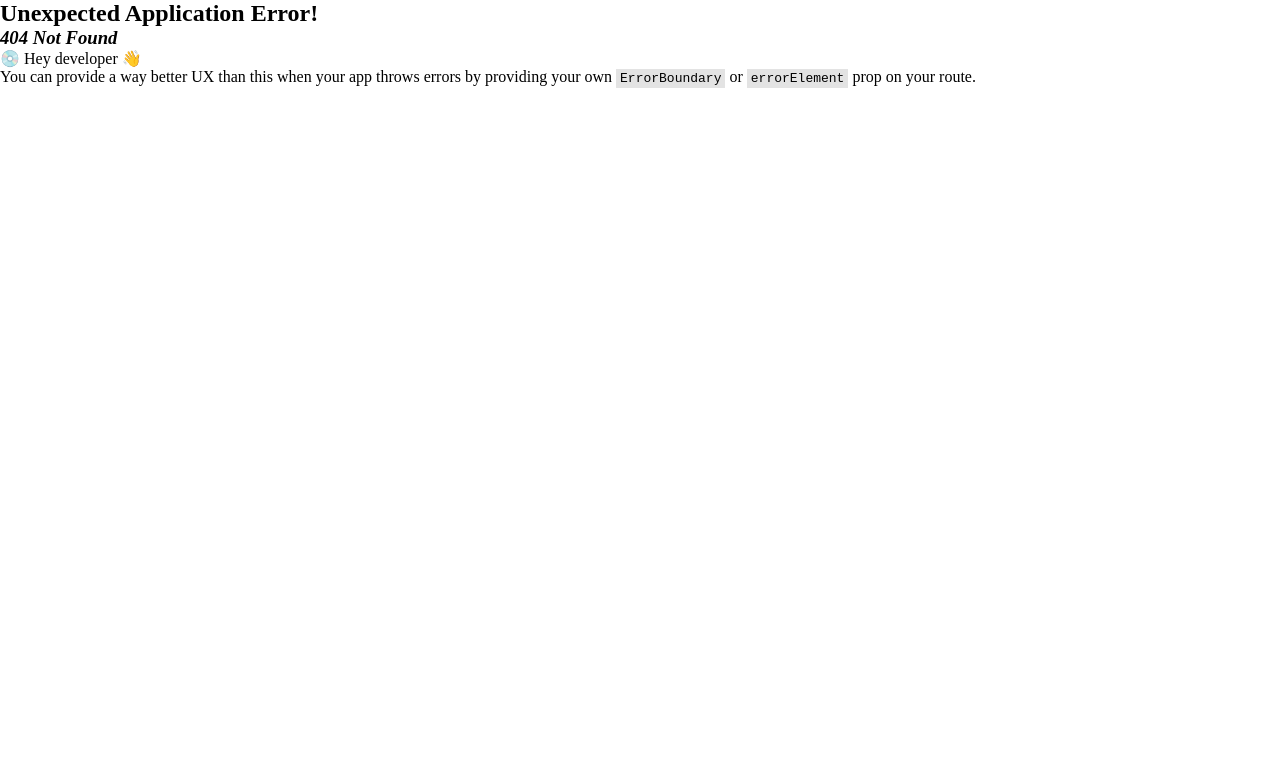
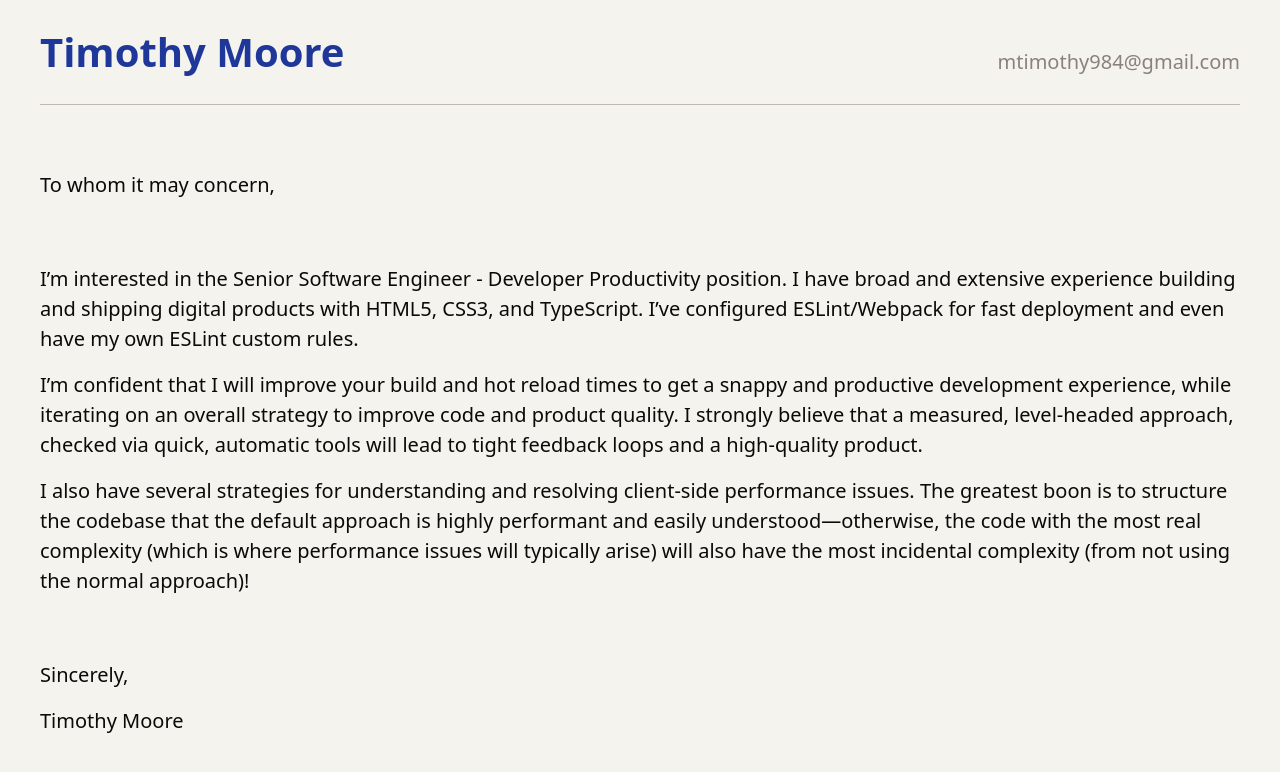
Before and after one commit to Tjstretchalot/mtimothy, a React (Create React App) app: page /snowflake in a window 1280 px wide. Before the commit this address had no page. Shown: the top 772 px of the page. Built offline with nearby package versions, Linux system fonts and the light colour scheme.

Commit message:
add snowflake cover

```diff
--- a/post_build.js
+++ b/post_build.js
@@ -1,6 +1,6 @@
 const fs = require('fs');
 
-const targets = ['microsoft', 'dell', 'fanduel', 'tempus'];
+const targets = ['microsoft', 'dell', 'fanduel', 'tempus', 'snowflake'];
 
 for (const target of targets) {
   fs.copyFile('build/index.html', `build/${target}.html`, (err) => {
--- a/src/index.tsx
+++ b/src/index.tsx
@@ -8,6 +8,7 @@ import { MicrosoftCover } from './routes/microsoft_cover/MicrosoftCover';
 import { DellCover } from './routes/dell_cover/DellCover';
 import { FanduelCover } from './routes/fanduel_cover/FanduelCover';
 import { TempusCover } from './routes/tempus_cover/TempusCover';
+import { SnowflakeCover } from './routes/snowflake_cover/SnowflakeCover';
 
 const root = ReactDOM.createRoot(
   document.getElementById('root') as HTMLElement
@@ -35,6 +36,10 @@ const router = createBrowserRouter(
       path: '/tempus',
       element: <TempusCover />,
     },
+    {
+      path: '/snowflake',
+      element: <SnowflakeCover />,
+    },
   ],
   {
     future: {
--- /dev/null
+++ b/src/routes/snowflake_cover/SnowflakeCover.tsx
@@ -0,0 +1,129 @@
+import { PropsWithChildren, ReactElement } from 'react';
+import { WithVWC } from '../../components/WithVWC';
+import { COLOR_CLASSES } from '../../styles/colors';
+import { LAYOUT } from '../../styles/layout';
+import { OVERFLOW } from '../../styles/overflow';
+import { combineClasses } from '../../shared/rendering/combineClasses';
+import { useAttachedContext } from '../../shared/context/useAttachedContext';
+import { FixedSize } from '../../components/layout/FixedSize';
+import { VerticalSpacer } from '../../components/layout/VerticalSpacer';
+import { SPACERS } from '../../styles/spacers';
+import { TYPOGRAPHY, TYPOGRAPHY_MODIFIERS } from '../../styles/typography';
+import { RESETS } from '../../styles/resets';
+import { HorizontalSpacer } from '../../components/layout/HorizontalSpacer';
+import { ParserUnfriendlyEmail } from '../../components/ParserUnfriendlyEmail';
+import { Context } from '../../shared/context/Context';
+import { PadSides } from '../../components/layout/PadSides';
+
+/**
+ * Cover letter for Snowflake's "Senior Software Engineer - Developer Productivity" position
+ */
+export const SnowflakeCover = (): ReactElement => {
+  const context = useAttachedContext();
+
+  return (
+    <FixedSize
+      width={context.windowWidth}
+      height={context.windowHeight}
+      className={combineClasses(
+        COLOR_CLASSES.background.gray.light,
+        LAYOUT.column,
+        OVERFLOW.autoY
+      )}
+      allowParentToReflow
+    >
+      <WithVWC
+        value={context.topPadding}
+        component={(h) => <VerticalSpacer height={h} />}
+      />
+      <PadSides context={context}>
+        <div
+          className={combineClasses(
+            COLOR_CLASSES.border.gray.smoke,
+            LAYOUT.column
+          )}
+          style={{ borderBottomWidth: '1px', borderBottomStyle: 'solid' }}
+        >
+          <div className={LAYOUT.row}>
+            <div className={LAYOUT.rowWrap} style={{ flexGrow: 1 }}>
+              <div className={LAYOUT.column}>
+                <VerticalSpacer height={0} flexGrow={1} />
+                <div
+                  className={combineClasses(
+                    COLOR_CLASSES.color.primary.dark,
+                    TYPOGRAPHY_MODIFIERS.tight,
+                    TYPOGRAPHY.h1
+                  )}
+                >
+                  Timothy Moore
+                </div>
+              </div>
+              <HorizontalSpacer width={0} flexGrow={1} />
+              <div className={LAYOUT.column}>
+                <VerticalSpacer height={SPACERS.small} flexGrow={1} />
+                <div
+                  className={combineClasses(
+                    COLOR_CLASSES.color.gray.gray,
+                    TYPOGRAPHY_MODIFIERS.tight,
+                    TYPOGRAPHY.body
+                  )}
+                >
+                  <ParserUnfriendlyEmail />
+                </div>
+              </div>
+            </div>
+          </div>
+          <VerticalSpacer height={SPACERS.medium} />
+        </div>
+      </PadSides>
+      <VerticalSpacer height={SPACERS.medium} flexGrow={1} />
+      <Paragraph context={context}>To whom it may concern,</Paragraph>
+      <VerticalSpacer height={SPACERS.large} />
+      <Paragraph context={context}>
+        I&rsquo;m interested in the Senior Software Engineer - Developer
+        Productivity position. I have broad and extensive experience building
+        and shipping digital products with HTML5, CSS3, and TypeScript.
+        I&rsquo;ve configured ESLint/Webpack for fast deployment and even have
+        my own ESLint custom rules.
+      </Paragraph>
+      <VerticalSpacer height={SPACERS.small} />
+      <Paragraph context={context}>
+        I&rsquo;m confident that I will improve your build and hot reload times
+        to get a snappy and productive development experience, while iterating
+        on an overall strategy to improve code and product quality. I strongly
+        believe that a measured, level-headed approach, checked via quick,
+        automatic tools will lead to tight feedback loops and a high-quality
+        product.
+      </Paragraph>
+      <VerticalSpacer height={SPACERS.small} />
+      <Paragraph context={context}>
+        I also have several strategies for understanding and resolving
+        client-side performance issues. The greatest boon is to structure the
+        codebase that the default approach is highly performant and easily
+        understood&mdash;otherwise, the code with the most real complexity
+        (which is where performance issues will typically arise) will also have
+        the most incidental complexity (from not using the normal approach)!
+      </Paragraph>
+      <VerticalSpacer height={SPACERS.large} />
+      <Paragraph context={context}>Sincerely,</Paragraph>
+      <VerticalSpacer height={SPACERS.small} />
+      <Paragraph context={context}>Timothy Moore</Paragraph>
+      <VerticalSpacer height={SPACERS.medium} flexGrow={1} />
+    </FixedSize>
+  );
+};
+
+const Paragraph = ({
+  context,
+  children,
+}: PropsWithChildren<{
+  context: Context;
+}>) => (
+  <PadSides context={context}>
+    <div
+      className={combineClasses(TYPOGRAPHY.body, COLOR_CLASSES.color.gray.dark)}
+    >
+      {children}
+    </div>
+  </PadSides>
+);
```
